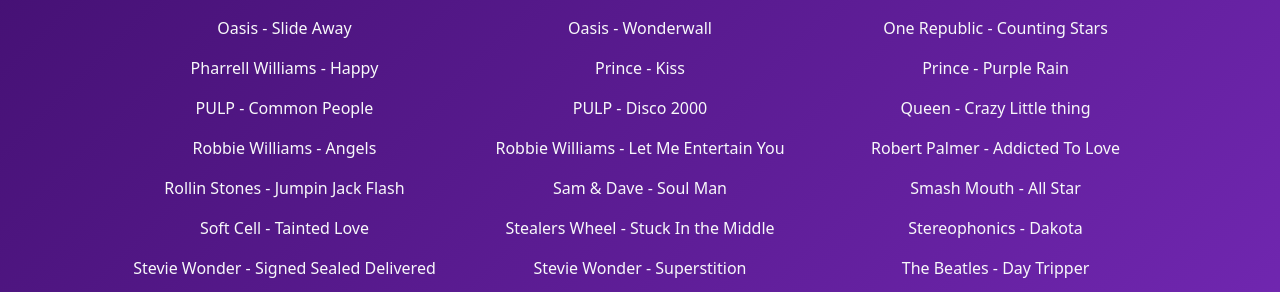
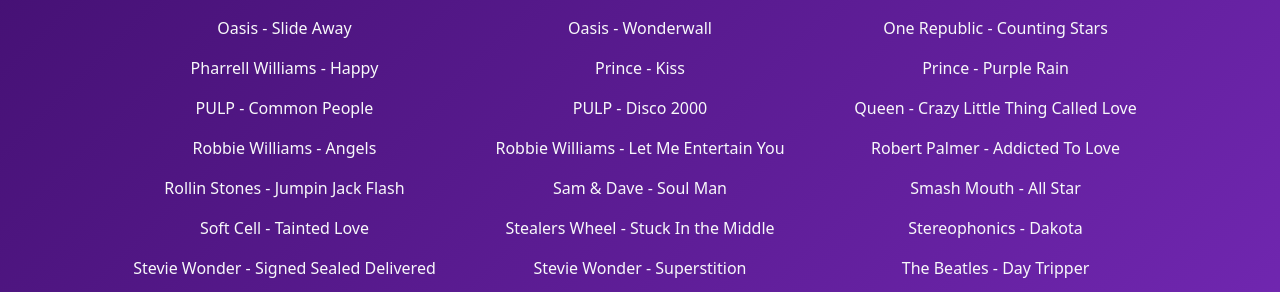
Before and after one commit to Bibliophage305/electric-mavericks, a Jekyll site: the page built from pages/repertoire.html, in a window 1280 px wide and 900 px high, scrolled down 1208 px. Shown: the part 163-455 px from the top of the window. Built offline with Jekyll 4.4.1, drawn with Linux system fonts in a browser that asks for light colours.

Commit message:
corrected typo in song name

```diff
--- a/_data/repertoire.yml
+++ b/_data/repertoire.yml
@@ -239,7 +239,7 @@
   title: Disco 2000
 
 - artist: Queen
-  title: Crazy Little thing
+  title: Crazy Little Thing Called Love
 
 - artist: Robbie Williams
   title: Angels
```
